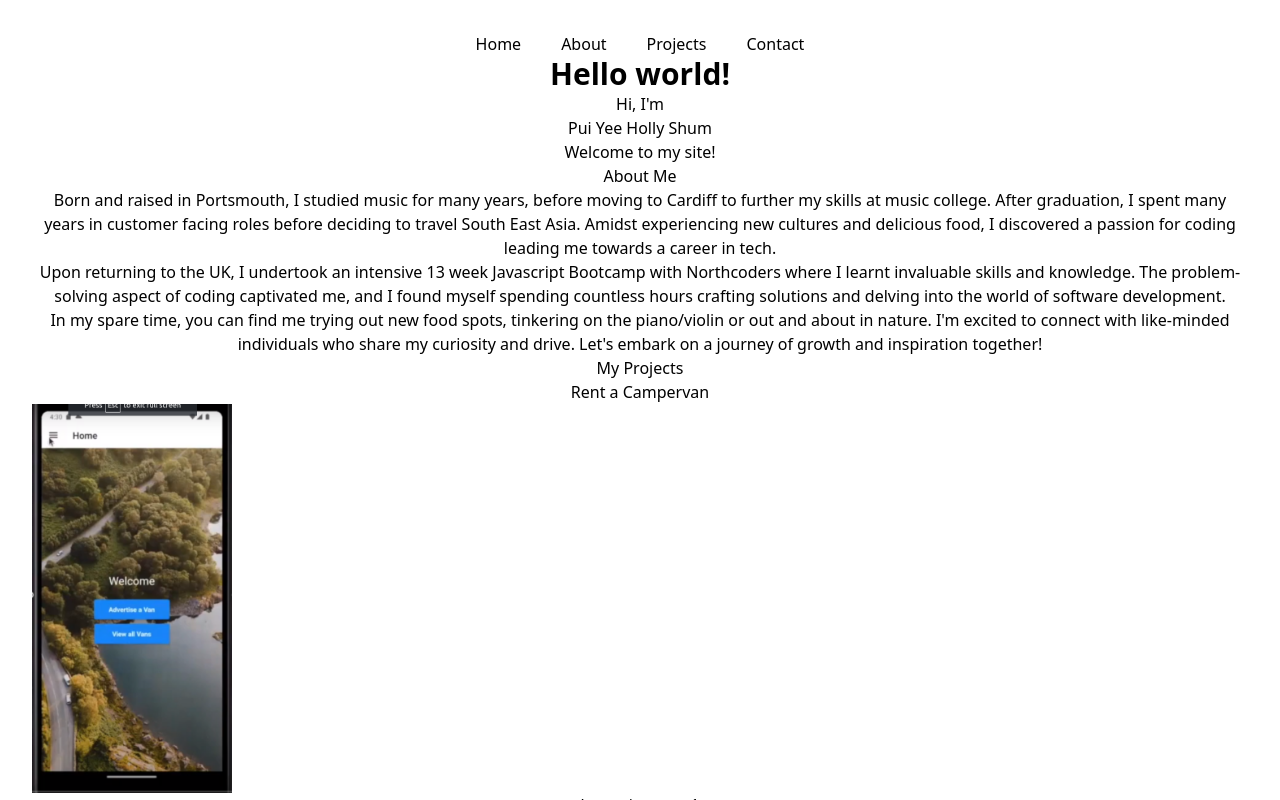
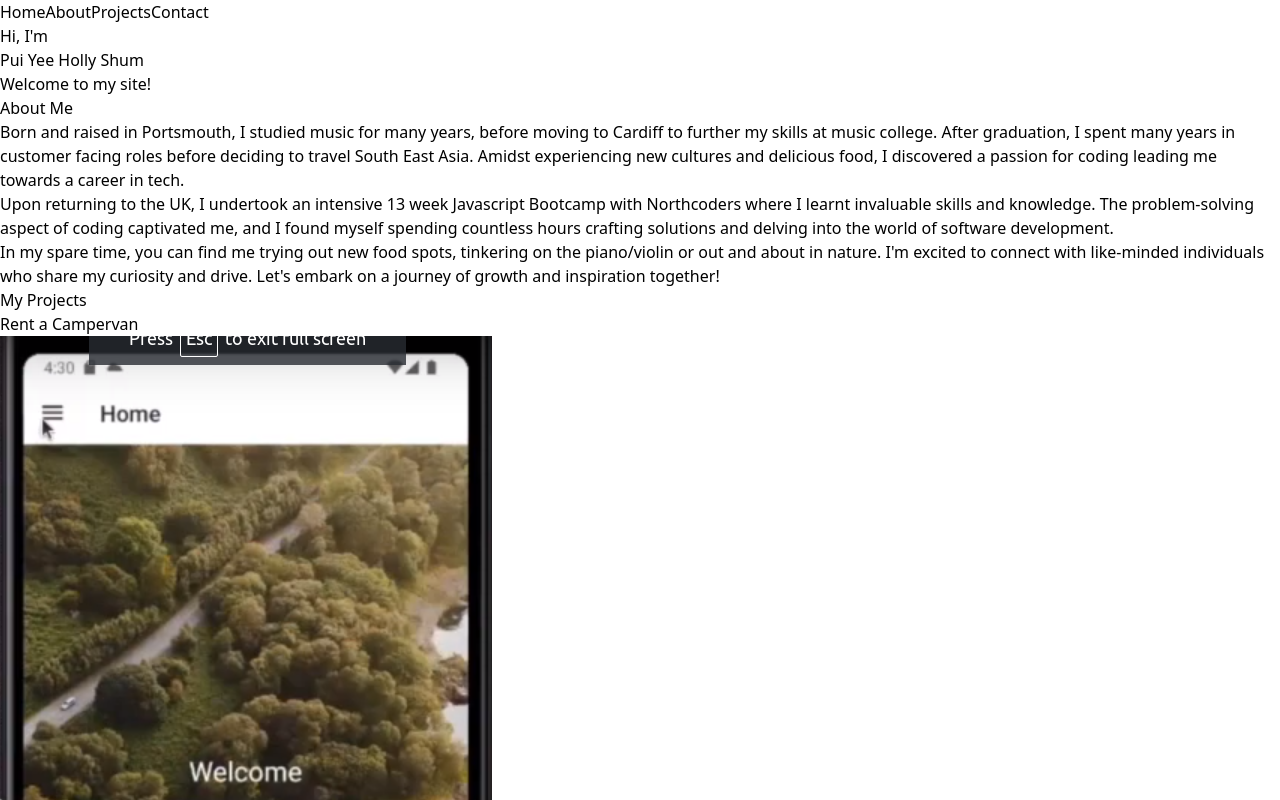
Before and after one commit to pyholly/Portfolio, a React (Vite) app: page / in a window 1280 px wide. Shown: the top 800 px of the page. Built offline with nearby package versions, Linux system fonts and the light colour scheme.

Commit message:
moved components folder into source folder

```diff
--- a/src/App.css
+++ b/src/App.css
@@ -1,4 +1,10 @@
-#root {
+* {
+  padding:0;
+  margin:0;
+}
+
+
+/* #root {
   max-width: 1280px;
   margin: 0 auto;
   padding: 2rem;
@@ -6,14 +12,14 @@
 }
 
 /* Nav */
-a {
+/* a {
   color: white;
   padding: 20px;
   text-decoration: none;
-}
+} */
 
 /* Projects */
-img {
+/* img {
  height: 200px;
  width: 200px
-}
+} */
--- a/src/App.jsx
+++ b/src/App.jsx
@@ -1,15 +1,17 @@
 import "./App.css";
-import { Home } from "../components/Home";
-import { About } from "../components/About";
-import { Nav } from "../components/Nav";
-import { Projects } from "../components/Projects";
-import { Contact } from "../components/Contact";
+import { Home } from "./components/Home";
+import { About } from "./components/About";
+import { Nav } from "./components/Nav";
+import { Projects } from "./components/Projects";
+import { Contact } from "./components/Contact";
 
 function App() {
   return (
-    <>
+    <div>
       <Nav />
-      <h1 className="text-3xl font-bold text-center">Hello world!</h1>
+      {/* <h1 className="text-3xl font-bold text-center bg-blue-500 mx-auto">
+        Hello world!
+      </h1> */}
       <section id="Home">
         <Home />
       </section>
@@ -22,7 +24,7 @@ function App() {
       <section id="Contact">
         <Contact />
       </section>
-    </>
+    </div>
   );
 }
 
--- a/components/Projects.jsx
+++ b/src/components/Projects.jsx
@@ -1,5 +1,5 @@
-import "../src/App.css";
-import { projectList } from "../assets/projectsList";
+import "../App.css";
+import { projectList } from "../../assets/projectsList";
 
 export const Projects = () => {
   return (
```
Also changed, not shown: src/components/About.jsx (renamed from components/About.jsx), src/components/Contact.jsx (renamed from components/Contact.jsx), src/components/Home.jsx (renamed from components/Home.jsx), src/components/Nav.jsx (renamed from components/Nav.jsx).
